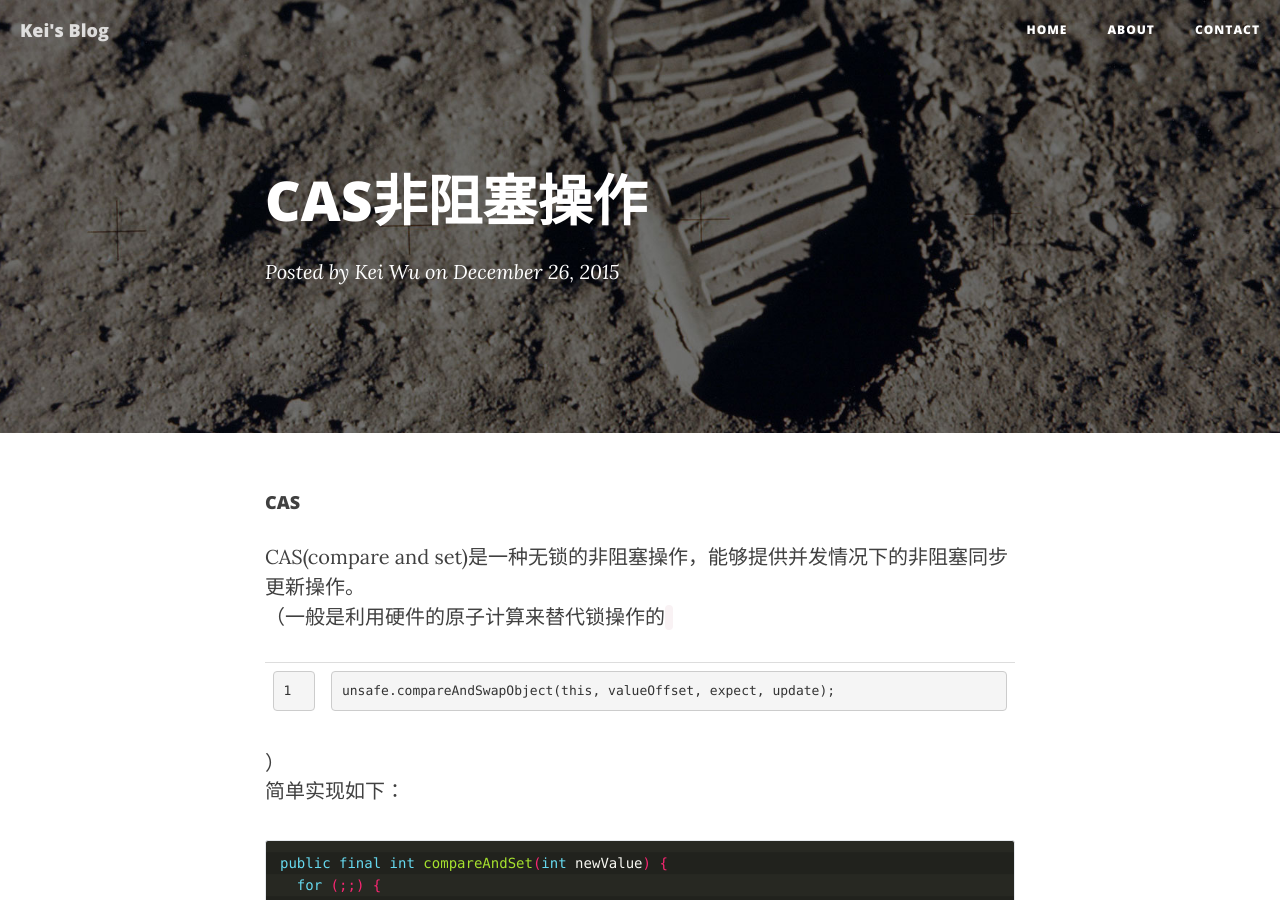
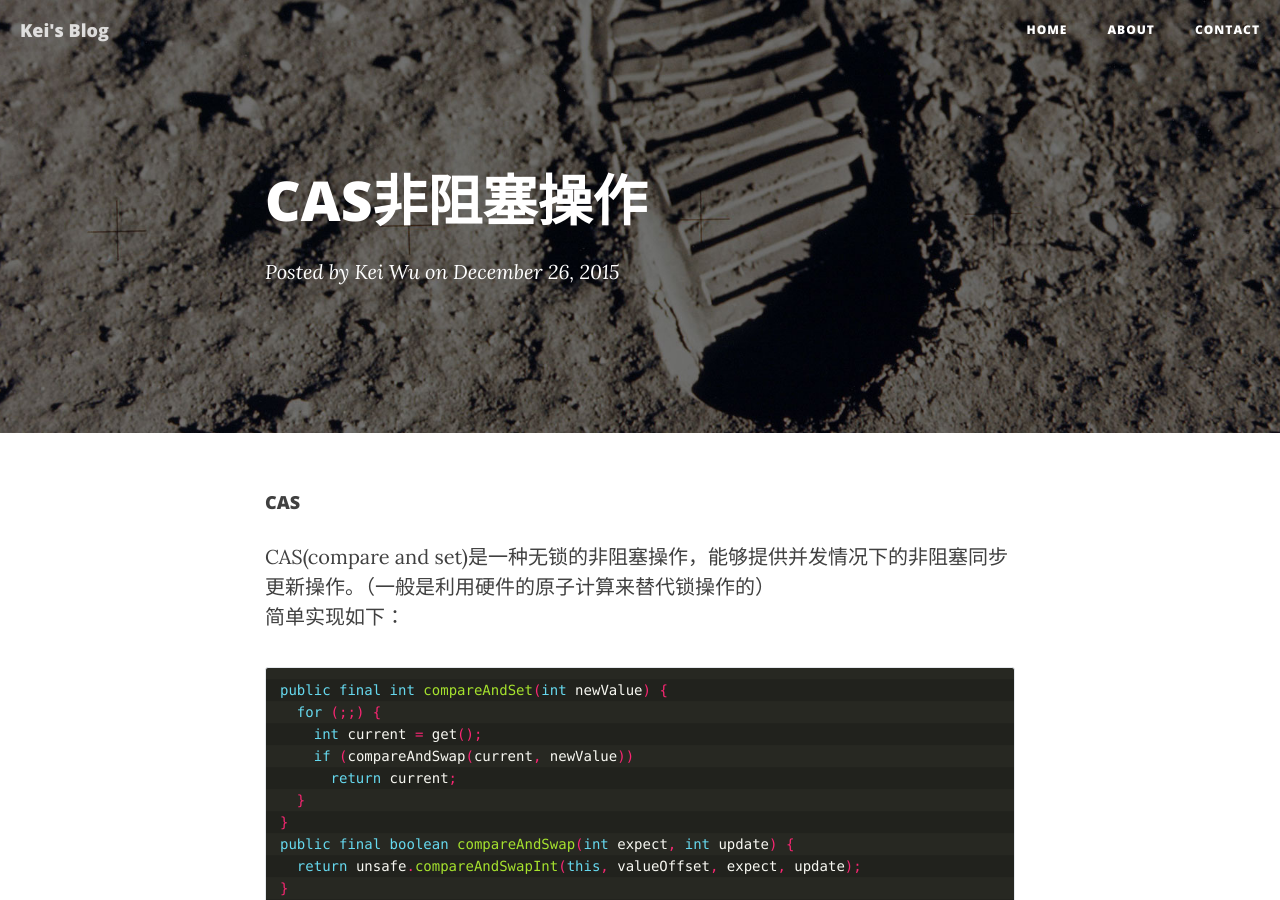
Before and after one commit to scauwjh/blog, a Jekyll site: the page built from _posts/2015-12-26-CAS非阻塞操作.markdown, in a window 1280 px wide and 900 px high. Built offline with Jekyll 4.4.1, drawn with Linux system fonts in a browser that asks for light colours; nearby versions of some CDN libraries.

Commit message:
Update 2015-12-26-CAS非阻塞操作.markdown

```diff
--- a/_posts/2015-12-26-CAS非阻塞操作.markdown
+++ b/_posts/2015-12-26-CAS非阻塞操作.markdown
@@ -8,8 +8,7 @@ header-img: "img/post-bg-05.jpg"
 ---
 
 #### CAS
-CAS(compare and set)是一种无锁的非阻塞操作，能够提供并发情况下的非阻塞同步更新操作。
-（一般是利用硬件的原子计算来替代锁操作的``unsafe.compareAndSwapObject(this, valueOffset, expect, update);``）
+CAS(compare and set)是一种无锁的非阻塞操作，能够提供并发情况下的非阻塞同步更新操作。（一般是利用硬件的原子计算来替代锁操作的）
 简单实现如下：
 {% highlight java %}
 public final int compareAndSet(int newValue) {
```
